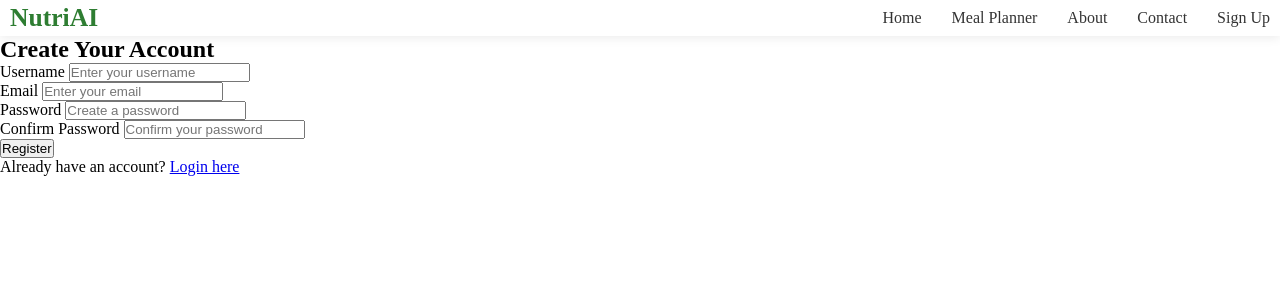
After one commit to Codingincloud/d123, a Django app: page /register/ in a window 1280 px wide. The commit adds this page. Shown: the top 300 px of the page. Run offline with Django 4.2, Linux system fonts and the light colour scheme.

Commit message:
register

```diff
--- a/myapp/templates/base.html
+++ b/myapp/templates/base.html
@@ -23,7 +23,8 @@
             <li><a href="#">Meal Planner</a></li>
             <li><a href="{% url 'about' %}">About</a></li>
             <li><a href="{% url 'contact' %}">Contact</a></li>
-            <li><a href="#">Login</a></li>
+            <li><a href="{% url 'register' %}">Sign Up</a></li>
+            <!-- <li><a href="#">Login</a></li> -->
         </ul>
 
     </nav>
--- /dev/null
+++ b/myapp/templates/register.html
@@ -0,0 +1,8 @@
+{% extends "base.html" %}
+
+{% block title %}Register{% endblock %}
+
+{% block content %}
+
+<div class="register-container"> <h2>Create Your Account</h2> <form method="POST"> {% csrf_token %} <div class="form-group"> <label for="username">Username</label> <input type="text" id="username" name="username" placeholder="Enter your username" required > </div> <div class="form-group"> <label for="email">Email</label> <input type="email" id="email" name="email" placeholder="Enter your email" required > </div> <div class="form-group"> <label for="password1">Password</label> <input type="password" id="password1" name="password1" placeholder="Create a password" required > </div> <div class="form-group"> <label for="password2">Confirm Password</label> <input type="password" id="password2" name="password2" placeholder="Confirm your password" required > </div> <button type="submit">Register</button> </form> <p class="login-link"> Already have an account? <a href="{% url 'login' %}">Login here</a> </p>
+{% endblock %}
--- a/myapp/urls.py
+++ b/myapp/urls.py
@@ -5,7 +5,12 @@ urlpatterns = [
     path("index/", views.index, name="index"),
     path("about/", views.about, name="about"),
     path("home/", views.home, name="home"),
-    path("contact/", views.contact, name="contact")
+    path("contact/", views.contact, name="contact"),
+
+
+    path("register/", views.register, name="register"),
+    path("login/", views.user_login, name="login"),
+    path("logout/", views.user_logout, name="logout"),
 
 
 
--- a/myapp/views.py
+++ b/myapp/views.py
@@ -8,4 +8,24 @@ def about(request):
 def contact(request):
     return render(request, "contact.html")
 
+
+
+def home(request):
+    return render(request, "home.html")
+
+def about(request):
+    return render(request, "about.html")
+
+def contact(request):
+    return render(request, "contact.html")
+
+def register(request):
+    return render(request, "register.html")
+
+def user_login(request):
+    return render(request, "login.html")
+
+def user_logout(request):
+    pass
+
 # Create your views here.
```
